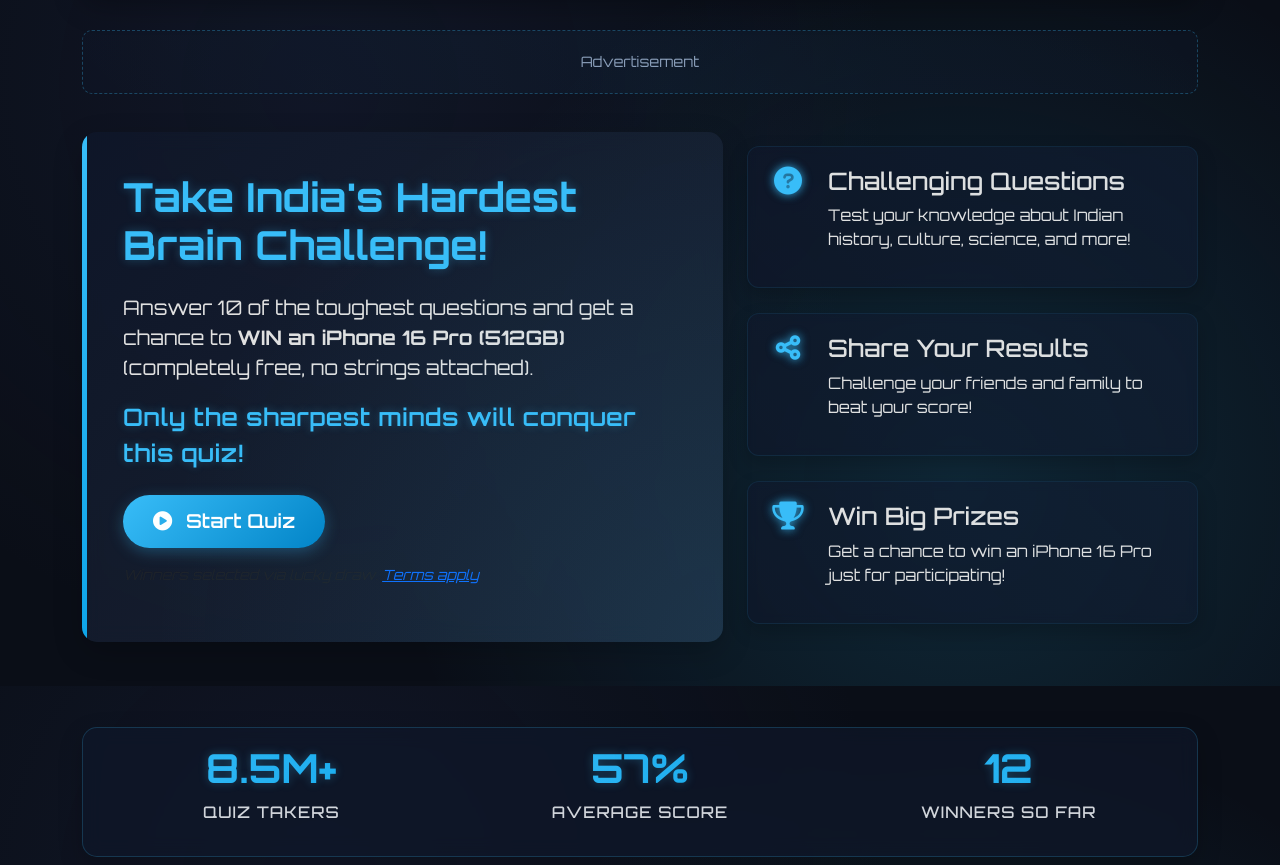
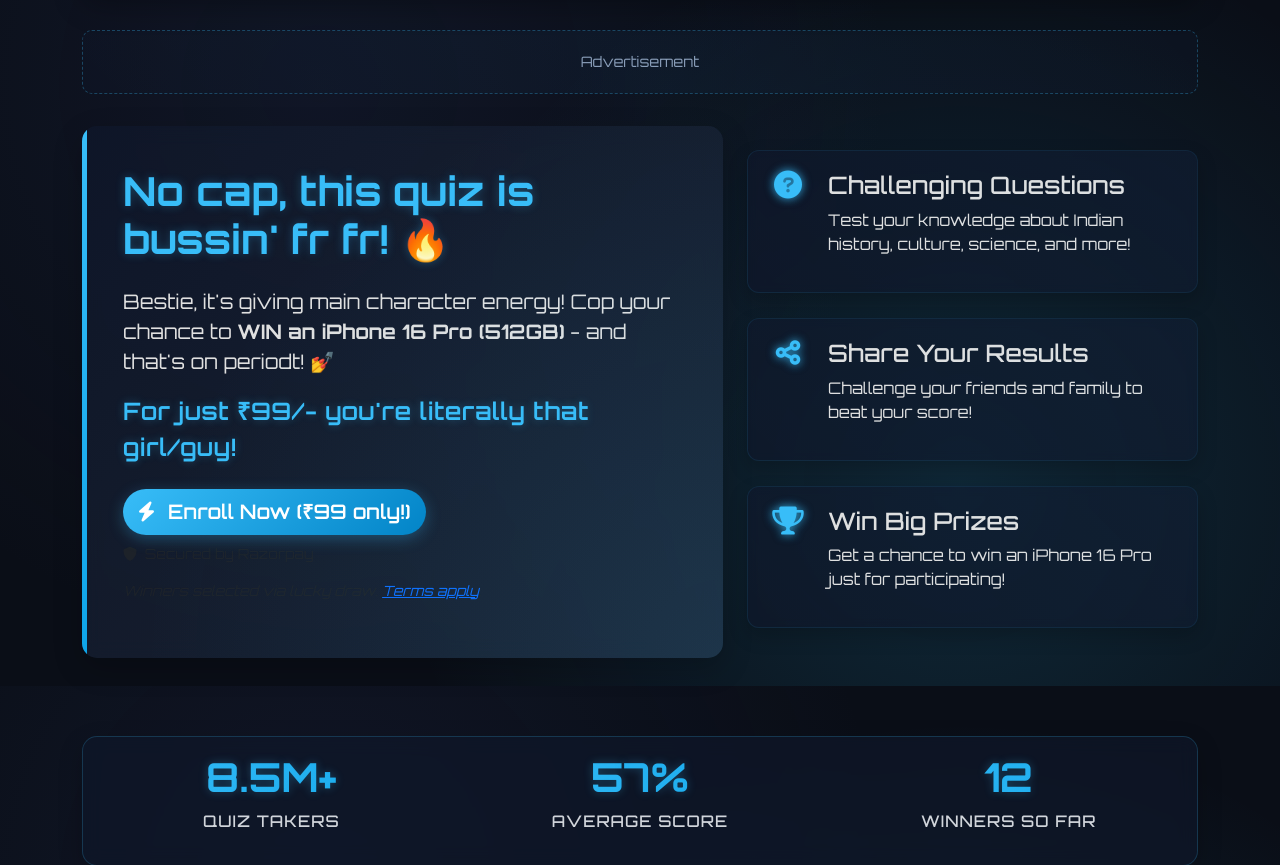
Before and after one commit to r0b1nmatriz/Atom-brain-challenge, a Flask app: page / in a window 1280 px wide. Shown: the part 114-979 px from the top of the page. Run offline with Flask 3, Linux system fonts and the light colour scheme.

Commit message:
Assistant checkpoint: Update landing page with Gen-Z content and new pricing
Assistant generated file changes:
- templates/index.html: Update landing page content with Gen-Z friendly text
- app.py: Update enrollment fee in payment processing
- templates/enroll.html: Update enrollment page price
- models.py: Update default amount in User model

---

User prompt:

the landing page should greet the intruders using gen-z phrases! and should mention about the enrollment fee of rs.99/- only. These context should be much relatable and legit to the user entering the website. add an "enroll now" button which directs to our razorpay page. and the user should get payment status notification right after he did it.

Replit-Commit-Author: Assistant
Replit-Commit-Session-Id: c181f6f6-6b54-4ae9-a8b2-0213afbcdab4

```diff
--- a/app.py
+++ b/app.py
@@ -65,7 +65,7 @@ def process_enrollment():
 
         # Create Razorpay order
         payment = razorpay_client.order.create({
-            'amount': 29900,  # Amount in paise
+            'amount': 9900,  # Amount in paise (₹99)
             'currency': 'INR',
             'payment_capture': '1'
         })
--- a/models.py
+++ b/models.py
@@ -16,7 +16,7 @@ class User(db.Model):
     payment_id = db.Column(db.String(100), nullable=True)  # Razorpay payment ID
     payment_order_id = db.Column(db.String(100), nullable=True)  # Razorpay order ID
     payment_signature = db.Column(db.String(256), nullable=True)  # Razorpay signature
-    amount_paid = db.Column(db.Float, default=299.00)
+    amount_paid = db.Column(db.Float, default=99.00)
 
     # Relationships
     quiz_attempts = db.relationship('QuizAttempt', backref='user', lazy=True)
--- a/templates/enroll.html
+++ b/templates/enroll.html
@@ -19,7 +19,7 @@
     <div class="card">
         <div class="card-header">
             <h2>Enroll in Atom Brain Challenge</h2>
-            <p class="text-muted">One-time fee: ₹299</p>
+            <p class="text-muted">Limited time offer: ₹99 only!</p>
         </div>
         <div class="card-body">
             <form id="enrollmentForm" action="{{ url_for('process_enrollment') }}" method="POST">
--- a/templates/index.html
+++ b/templates/index.html
@@ -8,17 +8,22 @@
         <div class="card hero-card">
             <div class="card-body">
                 <h1 class="card-title mb-4">
-                    Take India's Hardest Brain Challenge!
-                </h1>
-                <p class="fs-5">
-                    Answer 10 of the toughest questions and get a chance to <strong>WIN an iPhone 16 Pro (512GB)</strong> (completely free, no strings attached).
+                No cap, this quiz is bussin' fr fr! 🔥
+            </h1>
+            <p class="fs-5">
+                Bestie, it's giving main character energy! Cop your chance to <strong>WIN an iPhone 16 Pro (512GB)</strong> - and that's on periodt! 💅
+            </p>
+            <p class="fs-4 mb-4 highlight-text">
+                For just ₹99/- you're literally that girl/guy!
+            </p>
+            <div class="cta-buttons">
+                <a href="{{ url_for('enroll') }}" class="btn btn-primary btn-lg enroll-btn">
+                    <i class="fas fa-bolt me-2"></i> Enroll Now (₹99 only!)
+                </a>
+                <p class="small text-muted mt-2">
+                    <i class="fas fa-shield-alt me-1"></i> Secured by Razorpay
                 </p>
-                <p class="fs-4 mb-4 highlight-text">
-                    Only the sharpest minds will conquer this quiz!
-                </p>
-                <a href="{{ url_for('quiz') }}" class="btn btn-primary btn-lg start-btn">
-                    <i class="fas fa-play-circle me-2"></i> Start Quiz
-                </a>
+            </div>
                 <p class="small text-muted mt-3">
                     <em>Winners selected via lucky draw. <a href="{{ url_for('terms') }}">Terms apply</a>.</em>
                 </p>
```
